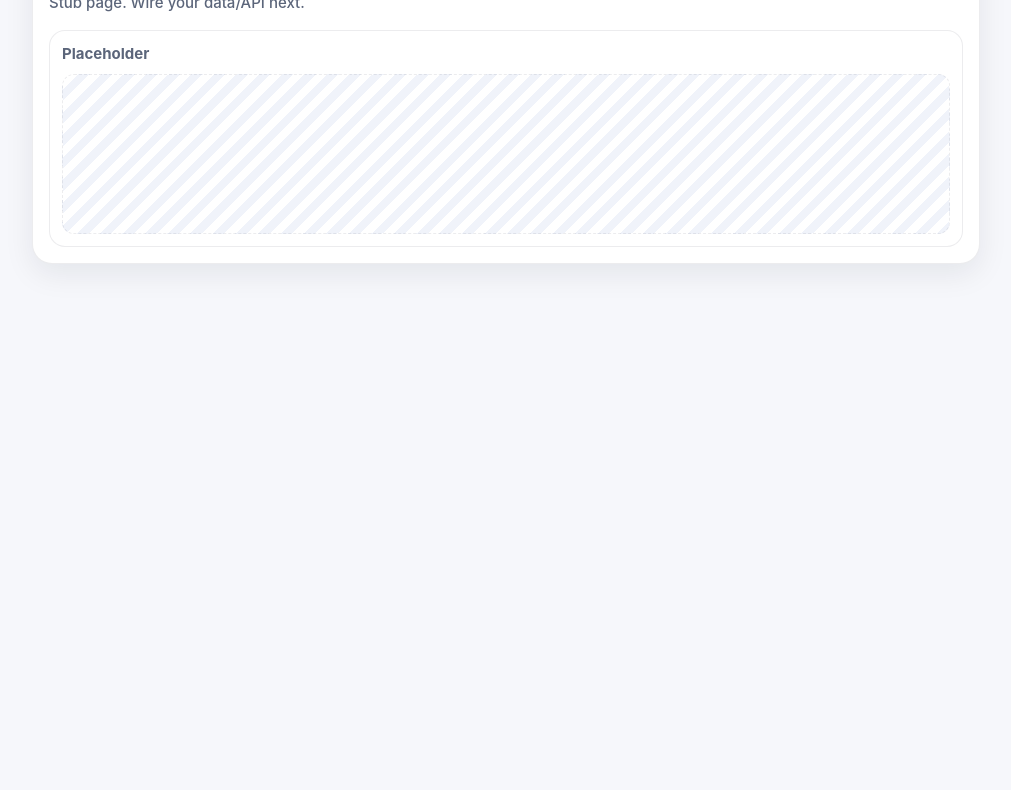
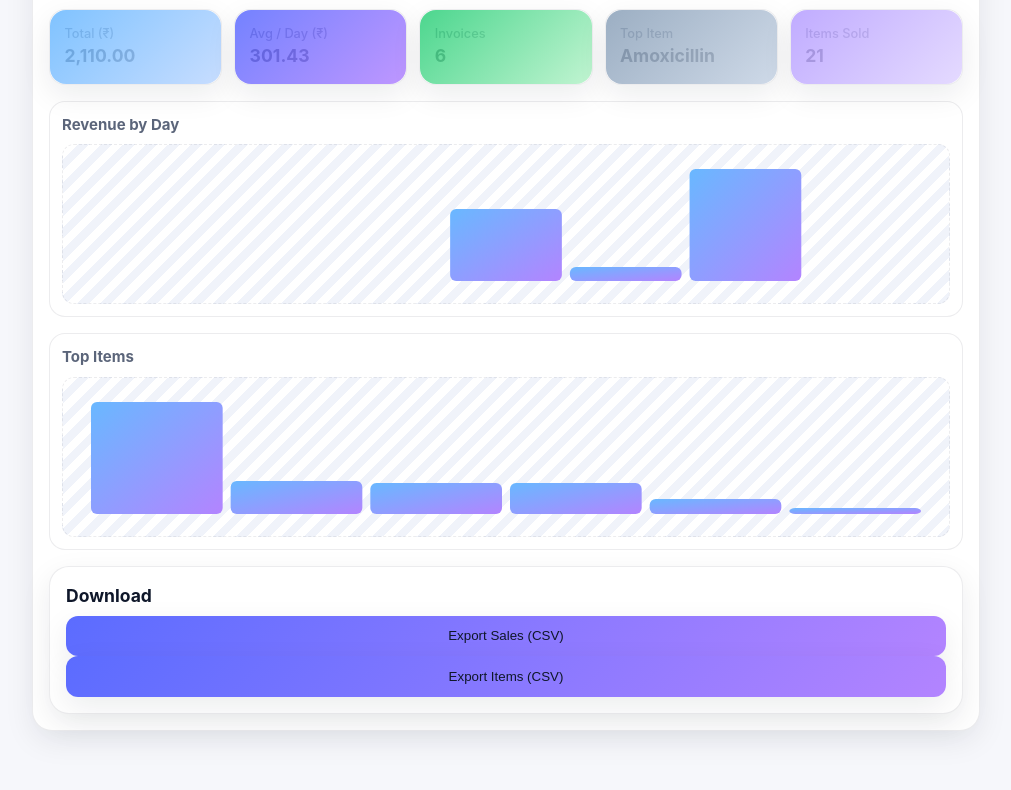
Before and after one commit to warangalonepoint/hospital-erp-starter, a website: page pages/analytics.html in a window 1280 px wide. Shown: the part 139-929 px from the top of the page, without its empty margins (134-1145 px from the left). Before the commit the page ends 800 px from the top, so only its background shows below. Drawn offline with Linux system fonts and the light colour scheme.

Commit message:
Update analytics.html

```diff
--- a/pages/analytics.html
+++ b/pages/analytics.html
@@ -3,7 +3,7 @@
 <head>
   <meta charset="utf-8" />
   <meta name="viewport" content="width=device-width, initial-scale=1" />
-  <title>Analytics</title>
+  <title>Analytics · Reports</title>
   <link rel="stylesheet" href="../styles/styles.css" />
 </head>
 <body>
@@ -14,14 +14,46 @@
       <button class="pill" id="themeToggle">🌗</button>
     </nav>
   </header>
+
   <main class="container">
     <section class="panel">
-      <h2 style="margin-bottom:.25rem">Analytics</h2>
-      <p>Stub page. Wire your data/API next.</p>
-      <div class="chart-block" style="margin-top:1rem"><h4>Placeholder</h4><div class="chart-placeholder"></div></div>
+      <div class="panel-head">
+        <h2>Sales Reports</h2>
+        <div class="segmented" id="rangeCtl">
+          <button class="seg active" data-range="7d">Last 7D</button>
+          <button class="seg" data-range="30d">Last 30D</button>
+          <button class="seg" data-range="mtd">MTD</button>
+          <button class="seg" data-range="ytd">YTD</button>
+        </div>
+      </div>
+
+      <div class="kpi-row">
+        <div class="kpi gradient-sky"><span>Total (₹)</span><strong id="kpiTotal">0.00</strong></div>
+        <div class="kpi gradient-purple"><span>Avg / Day (₹)</span><strong id="kpiAvg">0.00</strong></div>
+        <div class="kpi gradient-green"><span>Invoices</span><strong id="kpiInvoices">0</strong></div>
+        <div class="kpi gradient-slate"><span>Top Item</span><strong id="kpiTop">—</strong></div>
+        <div class="kpi gradient-lavender"><span>Items Sold</span><strong id="kpiQty">0</strong></div>
+      </div>
+
+      <div class="chart-block"><h4>Revenue by Day</h4><div class="chart-placeholder" id="revChart"></div></div>
+      <div class="chart-block"><h4>Top Items</h4><div class="chart-placeholder" id="topChart"></div></div>
+
+      <div class="panel" style="margin-top:1rem">
+        <h3>Download</h3>
+        <div class="controls">
+          <button class="btn" id="btnExportSales">Export Sales (CSV)</button>
+          <button class="btn" id="btnExportItems">Export Items (CSV)</button>
+        </div>
+      </div>
     </section>
   </main>
-  <script>
+
+  <footer class="footer">Analytics · Hospital ERP</footer>
+
+  <script type="module">
+    import {fetchCSV, renderBars, sumBy, formatINR, downloadCSV} from '../scripts/utils.js';
+
+    // theme
     const root = document.documentElement;
     const saved = localStorage.getItem('theme');
     if (saved) root.setAttribute('data-theme', saved);
@@ -30,6 +62,84 @@
       const next = root.getAttribute('data-theme') === 'dark' ? 'light' : 'dark';
       root.setAttribute('data-theme', next); localStorage.setItem('theme', next);
     };
+
+    document.querySelectorAll('#rangeCtl .seg').forEach(b=>{
+      b.addEventListener('click', ()=> {
+        document.querySelectorAll('#rangeCtl .seg').forEach(x=>x.classList.remove('active'));
+        b.classList.add('active');
+        load(b.dataset.range);
+      });
+    });
+
+    function parseD(s){ return new Date(s.replace(/-/g,'/')); }
+    function fmtDate(d){ const y=d.getFullYear(),m=String(d.getMonth()+1).padStart(2,'0'),day=String(d.getDate()).padStart(2,'0'); return `${y}-${m}-${day}`; }
+
+    let lastSales = []; let lastItems = [];
+
+    async function load(range='7d') {
+      const inv   = await fetchCSV('../data/invoices.csv');
+      const items = await fetchCSV('../data/invoice_items.csv');
+
+      const today = new Date(); const end = new Date(today); const start = new Date(today);
+      if (range==='7d')  start.setDate(today.getDate()-6);
+      if (range==='30d') start.setDate(today.getDate()-29);
+      if (range==='mtd') { start.setDate(1); }
+      if (range==='ytd') { start.setMonth(0,1); }
+
+      // sales rows (date-range filtered)
+      const sales = inv.filter(r=>{
+        const d = parseD(r.date);
+        return d>=start && d<=end;
+      });
+
+      // items connected to those invoices
+      const idSet = new Set(sales.map(r=>r.invoice_id));
+      const itemRows = items.filter(it=> idSet.has(it.invoice_id));
+
+      // KPIs
+      const total = sales.reduce((a,b)=>a + Number(b.total||0), 0);
+      const days  = Math.max(1, Math.round((end-start)/86400000)+1);
+      document.getElementById('kpiTotal').textContent    = formatINR(total);
+      document.getElementById('kpiAvg').textContent      = formatINR(total/days);
+      document.getElementById('kpiInvoices').textContent = String(sales.length);
+
+      // qty sold
+      const qty = itemRows.reduce((a,b)=> a + Number(b.qty||0), 0);
+      document.getElementById('kpiQty').textContent = String(qty);
+
+      // top item
+      const byItem = sumBy(itemRows, it=>it.item, it=> Number(it.qty||0) * Number(it.price||0));
+      let top='—', topVal=0; for (const [k,v] of byItem.entries()) { if (v>topVal) { top=k; topVal=v; } }
+      document.getElementById('kpiTop').textContent = top || '—';
+
+      // charts
+      const map = sumBy(sales, r=>r.date, r=>r.total);
+      const series=[]; const cur = new Date(start);
+      while (cur <= end) {
+        const key = fmtDate(cur);
+        series.push({label:key, value:Number(map.get(key)||0)});
+        cur.setDate(cur.getDate()+1);
+      }
+      renderBars(document.getElementById('revChart'), series, {});
+      const topSeries = Array.from(byItem.entries()).map(([label,value])=>({label,value})).sort((a,b)=>b.value-a.value).slice(0,8);
+      renderBars(document.getElementById('topChart'), topSeries, {});
+
+      // keep for export
+      lastSales = sales;
+      lastItems = itemRows.map(r=>({
+        invoice_id: r.invoice_id,
+        item: r.item,
+        qty: r.qty,
+        price: r.price,
+        total: (Number(r.qty||0)*Number(r.price||0)).toFixed(2)
+      }));
+    }
+
+    // export buttons
+    document.getElementById('btnExportSales').onclick = ()=> downloadCSV(`sales-${new Date().toISOString().slice(0,10)}.csv`, lastSales);
+    document.getElementById('btnExportItems').onclick = ()=> downloadCSV(`items-${new Date().toISOString().slice(0,10)}.csv`, lastItems);
+
+    load('7d');
   </script>
 </body>
 </html>
```
